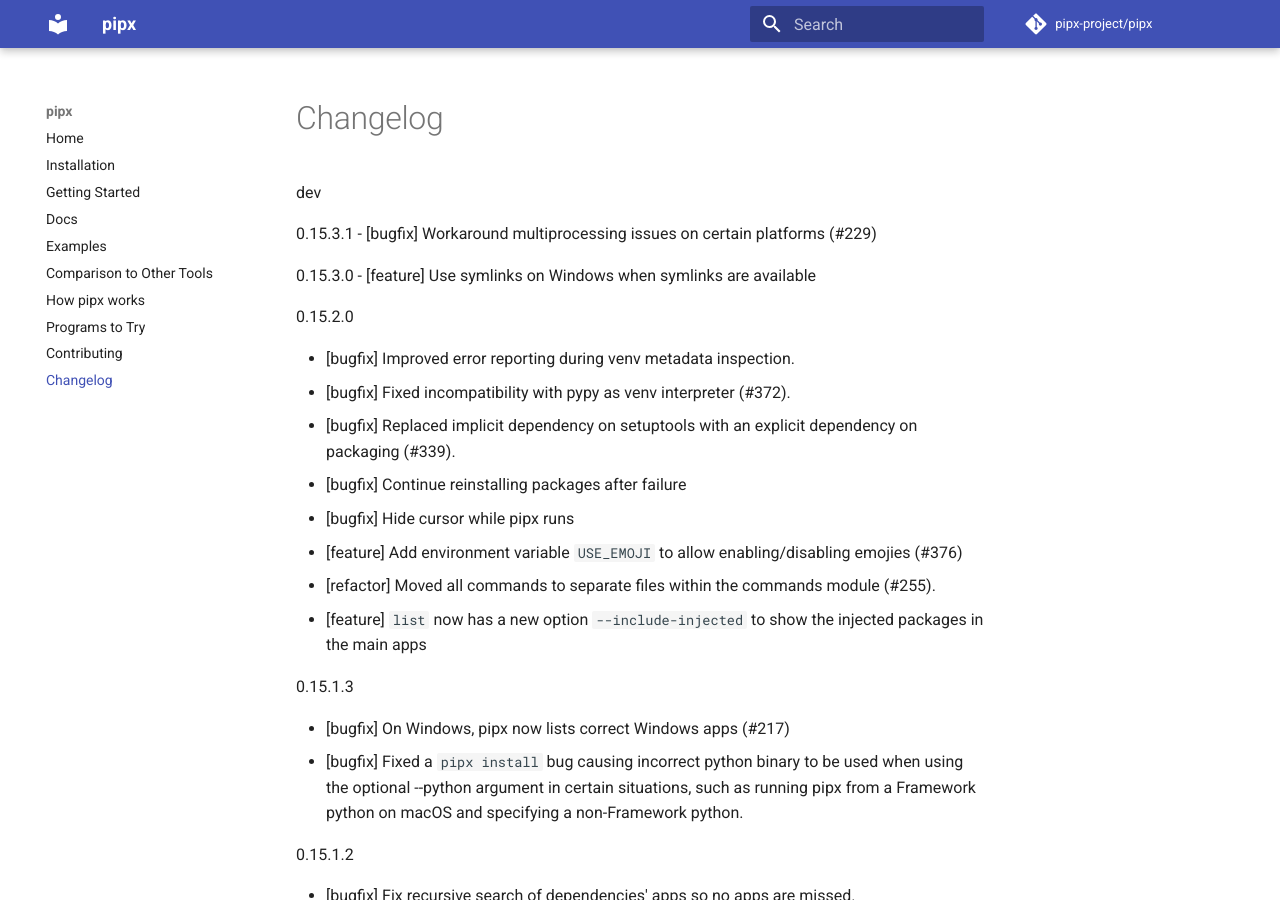
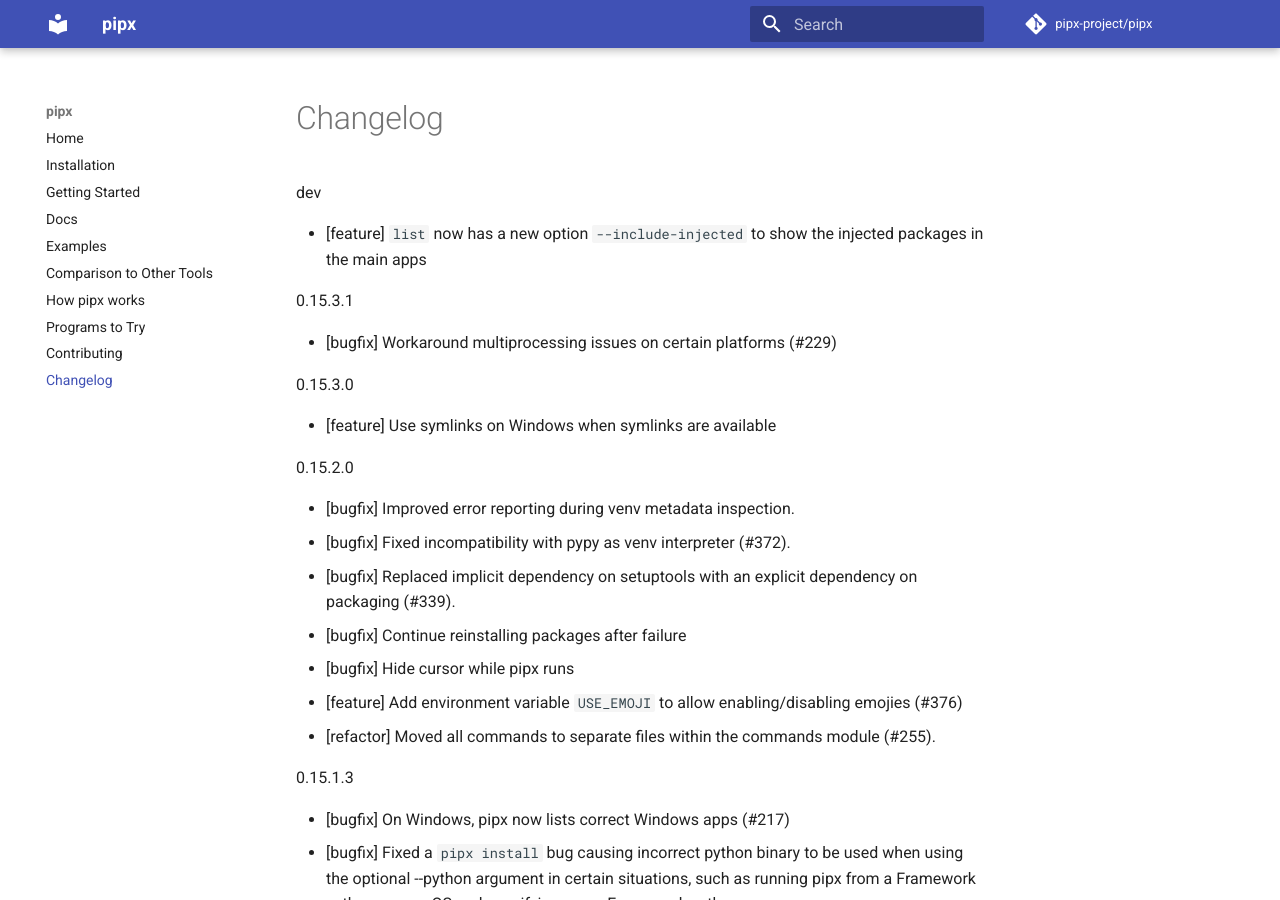
Before and after one commit to pypa/pipx, an MkDocs documentation site: the page built from docs/changelog.md, in a window 1280 px wide and 900 px high. Built offline with MkDocs 1.6.1 and Material for MkDocs 9.7.7, drawn with Linux system fonts in a browser that asks for light colours; comment, search, counter and statistics services are not loaded; part of the change alters nothing that is shown.

```diff
--- a/docs/changelog.md
+++ b/docs/changelog.md
@@ -1,9 +1,13 @@
 dev
 
+- [feature] `list` now has a new option `--include-injected` to show the injected packages in the main apps
+
 0.15.3.1
+
 - [bugfix] Workaround multiprocessing issues on certain platforms (#229)
 
 0.15.3.0
+
 - [feature] Use symlinks on Windows when symlinks are available
 
 0.15.2.0
@@ -15,7 +19,6 @@ dev
 - [bugfix] Hide cursor while pipx runs
 - [feature] Add environment variable `USE_EMOJI` to allow enabling/disabling emojies (#376)
 - [refactor] Moved all commands to separate files within the commands module (#255).
-- [feature] `list` now has a new option `--include-injected` to show the injected packages in the main apps
 
 0.15.1.3
 
```
